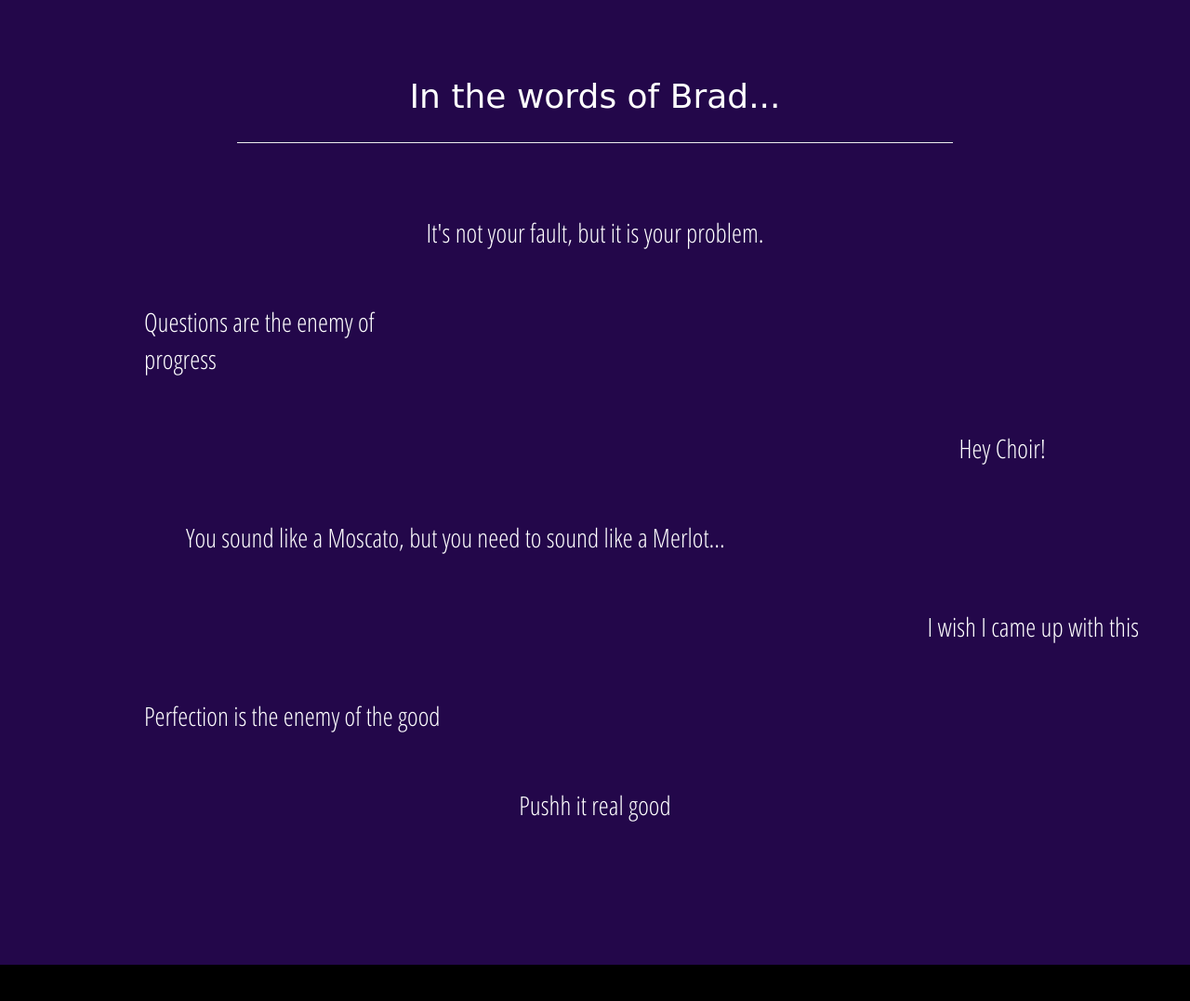
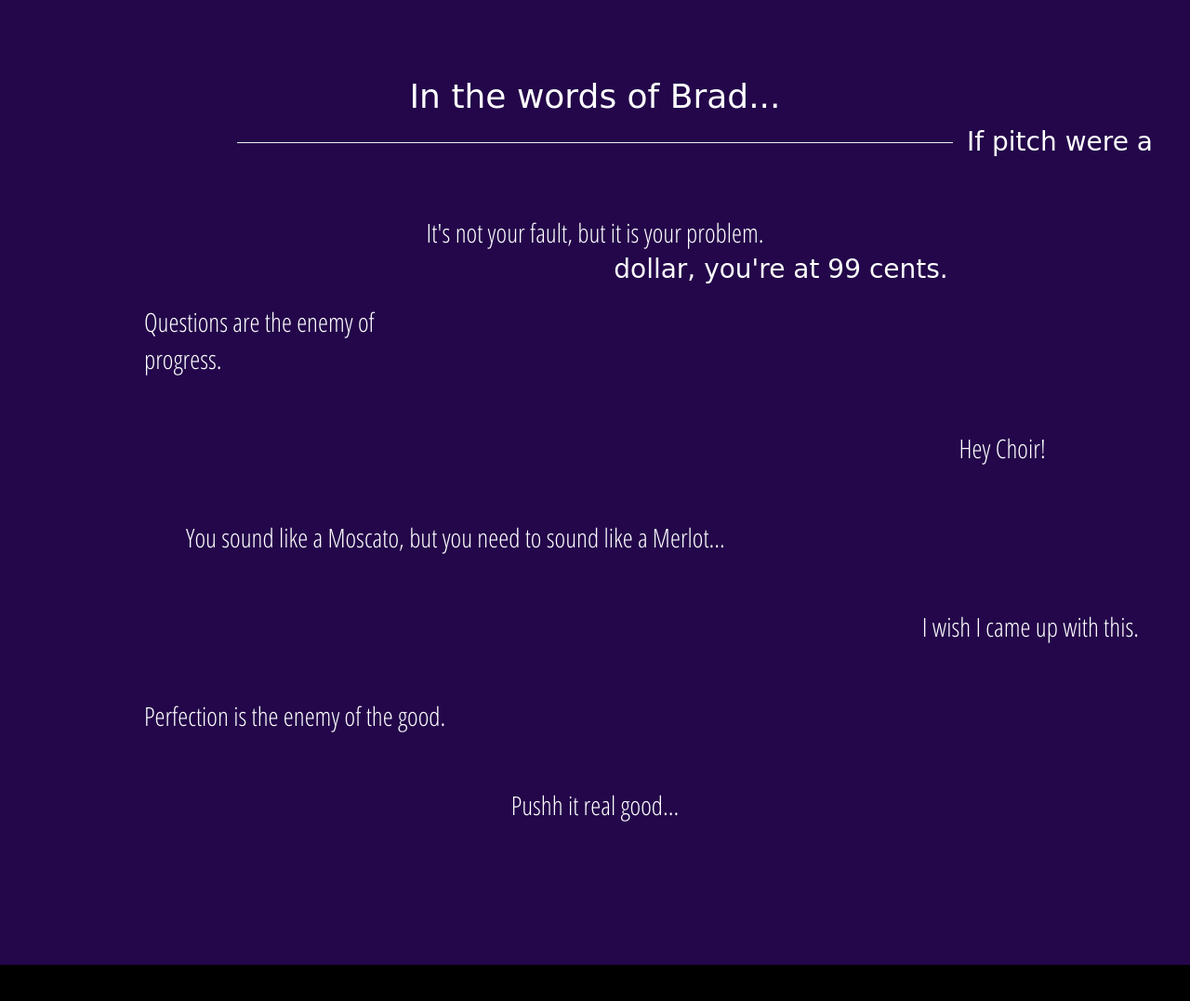
Before and after one commit to OGBrad/OGBrad.github.io, a plain HTML site: page index.html in a window 1280 px wide. Shown: the part 1040-2117 px from the top of the page at 93% size. Drawn offline with nearby package versions, Linux system fonts and the light colour scheme; a web font is replaced by a local one.

Commit message:
Respacing and adding single quote

```diff
--- a/index.html
+++ b/index.html
@@ -12,8 +12,6 @@
 	<link href='https://fonts.googleapis.com/css?family=Patua+One|Open+Sans+Condensed:300' rel='stylesheet' type='text/css'>
   </head>
   <body>
-
-
     <div class="text-center velvet">
         <h1 id="title">Brad Miller Fan Page</h1>
         <h4>An ode to the great Brad Miller.</h4>
@@ -21,10 +19,8 @@
         <img class="roundPhoto"
           src="img/billyBrad.jpg"
           alt="Brad Miller">
-
 		<br><br>
         <h4>"It needs to be purple velvet."</h4>
-
     </div>
 
     <div class="color3">
@@ -40,7 +36,7 @@
               It's not your fault, but it is your problem.
             </div>
             <div class="quote col-xs-3 col-xs-offset-1 text-left">
-              Questions are the enemy of progress
+              Questions are the enemy of progress.
             </div>
             <div class="quote col-xs-11 text-right">
               Hey Choir!
@@ -49,14 +45,16 @@
               You sound like a Moscato, but you need to sound like a Merlot...
             </div>
             <div class="quote col-xs-12 text-right">
-              I wish I came up with this
+              I wish I came up with this.
             </div>
-
+            <div>
+              If pitch were a dollar, you're at 99 cents.
+            </div>
             <div class="quote col-xs-8 col-xs-offset-1 text-left">
-              Perfection is the enemy of the good
+              Perfection is the enemy of the good.
             </div>
             <div class="quote col-xs-4 col-xs-offset-4 text-center">
-              Pushh it real good
+              Pushh it real good...
             </div>
           </div>
         </div>
@@ -67,21 +65,11 @@
     <div class="color4">
       <div class="pad container text-center">
         <div class="col-sm-6 col-sm-offset-3">
-
           <a href="http://godiva.com"><h3>Find your Godiva...</h3></a>
-
-
-
         </div>
       </div>
     </div>
-
-
-
-
     <script src="http://code.jquery.com/jquery.js"></script>
     <script src="js/bootstrap.min.js"></script>
-
-
   </body>
 </html>
```
Lines whose indentation alone changed are shown as unchanged.
